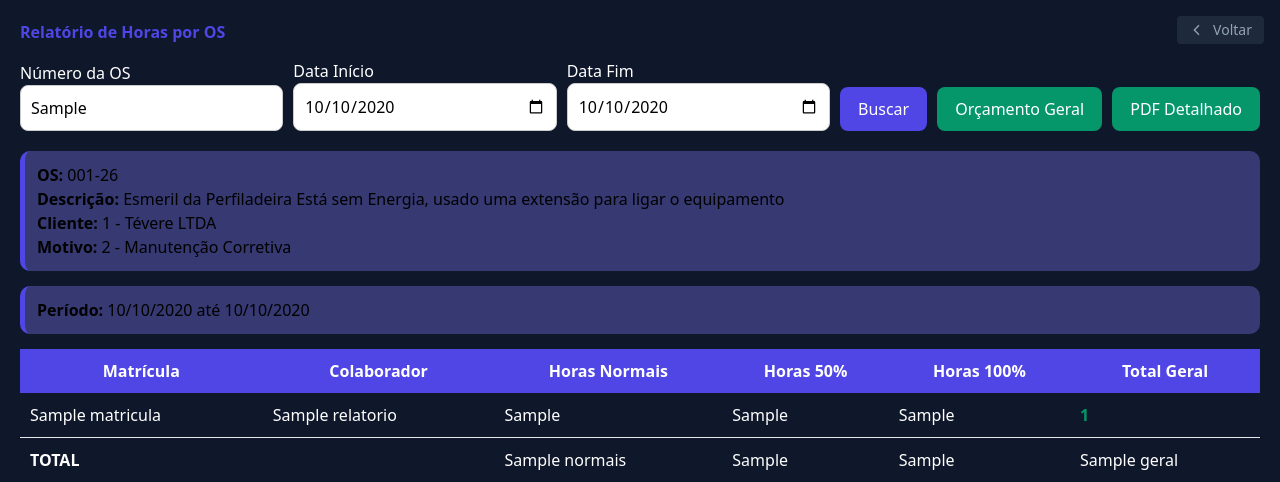
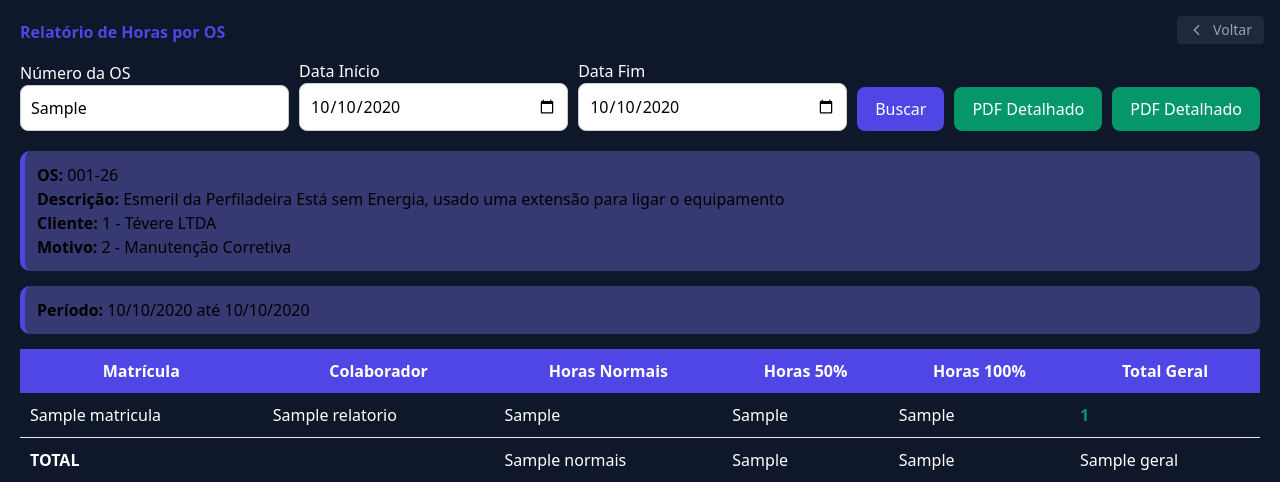
Before and after one commit to EricMoschen/getor_OS-teste, a Django app: template gestor_os/relatorios/templates/relatorio_os/relatorio_os.html in a window 1280 px wide. Shown: the top 482 px of the page. Run offline with Django 5.2, Linux system fonts and the light colour scheme; data comes from the database, SQL or seed files in the repository; the template is opened without the code that fills it: values that come from a table or form of the project are taken from there, most other values are stand-ins (such as "Sample title", 1, 10 or a date in 2020); parts of the project's set-up code (start-up, migrations or seed data) failed here and were passed over; some libraries are stand-ins or nearby versions.

Commit message:
coreção de bugs geração de PDF

```diff
--- a/gestor_os/relatorios/templates/relatorio_os/relatorio_os.html
+++ b/gestor_os/relatorios/templates/relatorio_os/relatorio_os.html
@@ -29,10 +29,10 @@
 
         <button type="submit" class="btn-primary">Buscar</button>
 
-        {% if relatorio %}
-        <a href="{% url 'log_os' os_detalhes.numero_os %}?{% if data_inicio %}data_inicio={{ data_inicio|date:'Y-m-d' }}&{% endif %}{% if data_fim %}data_fim={{ data_fim|date:'Y-m-d' }}{% endif %}"
+        {% if os_detalhes %}
+        <a href="{% url 'log_os_pdf' os_detalhes.numero_os %}?{% if data_inicio %}data_inicio={{ data_inicio|date:'Y-m-d' }}&{% endif %}{% if data_fim %}data_fim={{ data_fim|date:'Y-m-d' }}{% endif %}"
             target="_blank" class="btn-secondary">
-            Orçamento Geral
+            PDF Detalhado
         </a>
         {% endif %}
 
--- a/gestor_os/relatorios/views.py
+++ b/gestor_os/relatorios/views.py
@@ -313,6 +313,9 @@ def relatorio_os(request):
         "os_detalhes": ordem_servico,
         "relatorio": relatorio,
         "totais": totais,
+        "filtro_os": numero_os,
+        "data_inicio" : data_inicio,
+        "data_fim": data_fim,
     }
 
     return render(request, "relatorio_os/relatorio_os.html", context)
```
